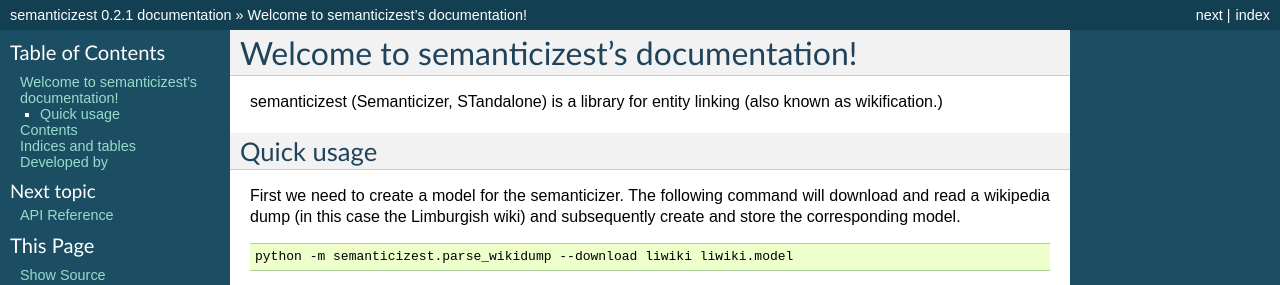
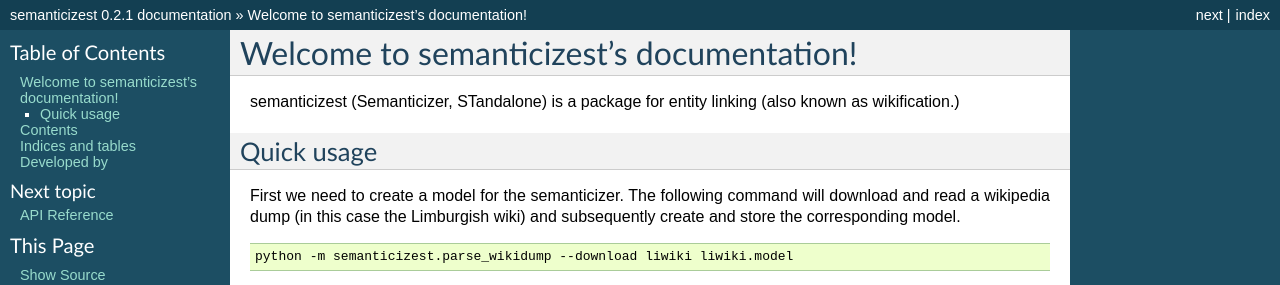
Before and after one commit to semanticize/semanticizest, a Sphinx documentation site: the page built from doc/index.rst, in a window 1280 px wide. Shown: the top 285 px of the page. Built offline with Sphinx 7.4.7, drawn with Linux system fonts in a browser that asks for light colours; formulas are drawn with MathJax 3.

Commit message:
let's call it a package instead of a library

```diff
--- a/README.rst
+++ b/README.rst
@@ -1,7 +1,7 @@
 Semanticizer, standalone
 ========================
 
-Semanticizest is a library for doing entity linking, also known as
+Semanticizest is a package for doing entity linking, also known as
 semantic linking or semanticizing: you feed it text, and it outputs links
 to pertinent Wikipedia concepts. You can use these links as a "semantic
 representation" of the text for NLP or machine learning, or just to provide
--- a/doc/index.rst
+++ b/doc/index.rst
@@ -6,7 +6,7 @@
 Welcome to semanticizest's documentation!
 =========================================
 
-semanticizest (Semanticizer, STandalone) is a library for entity
+semanticizest (Semanticizer, STandalone) is a package for entity
 linking (also known as wikification.)
 
 
```
